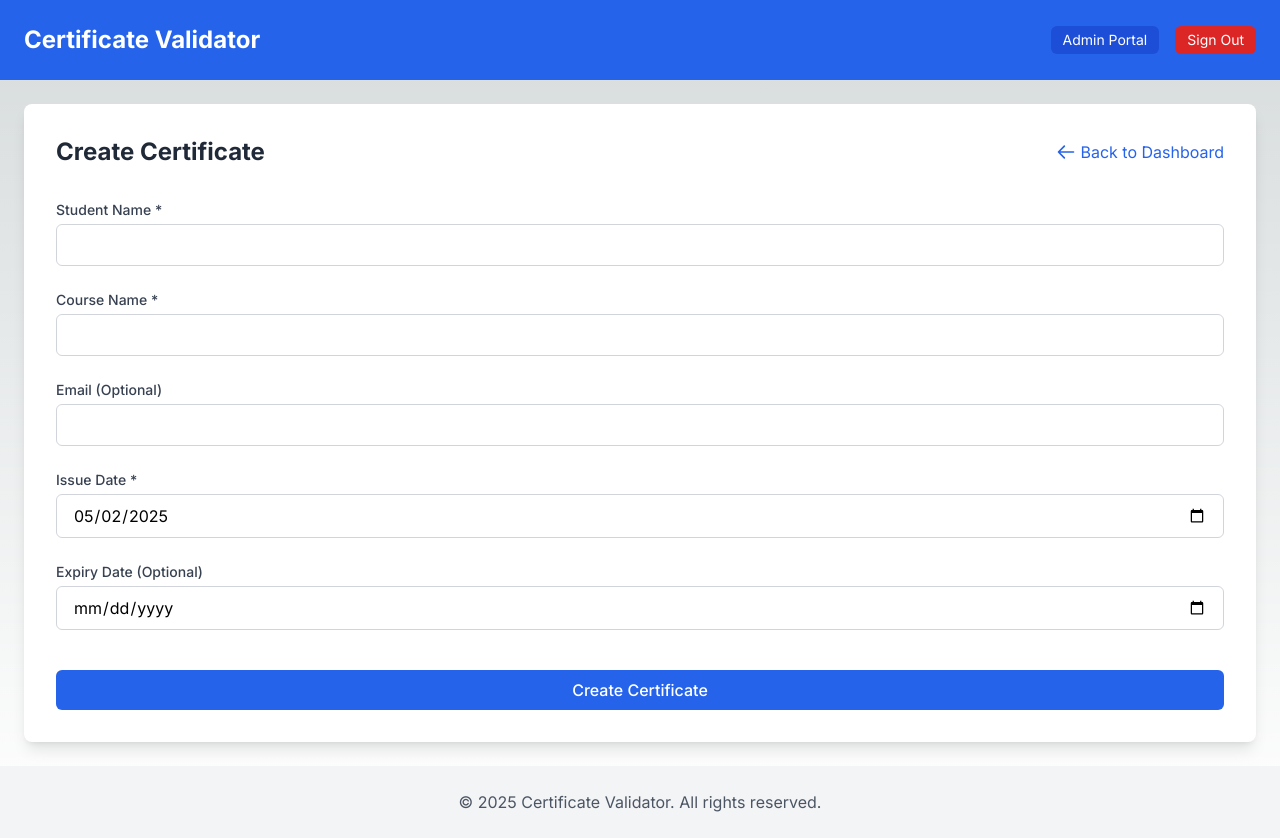
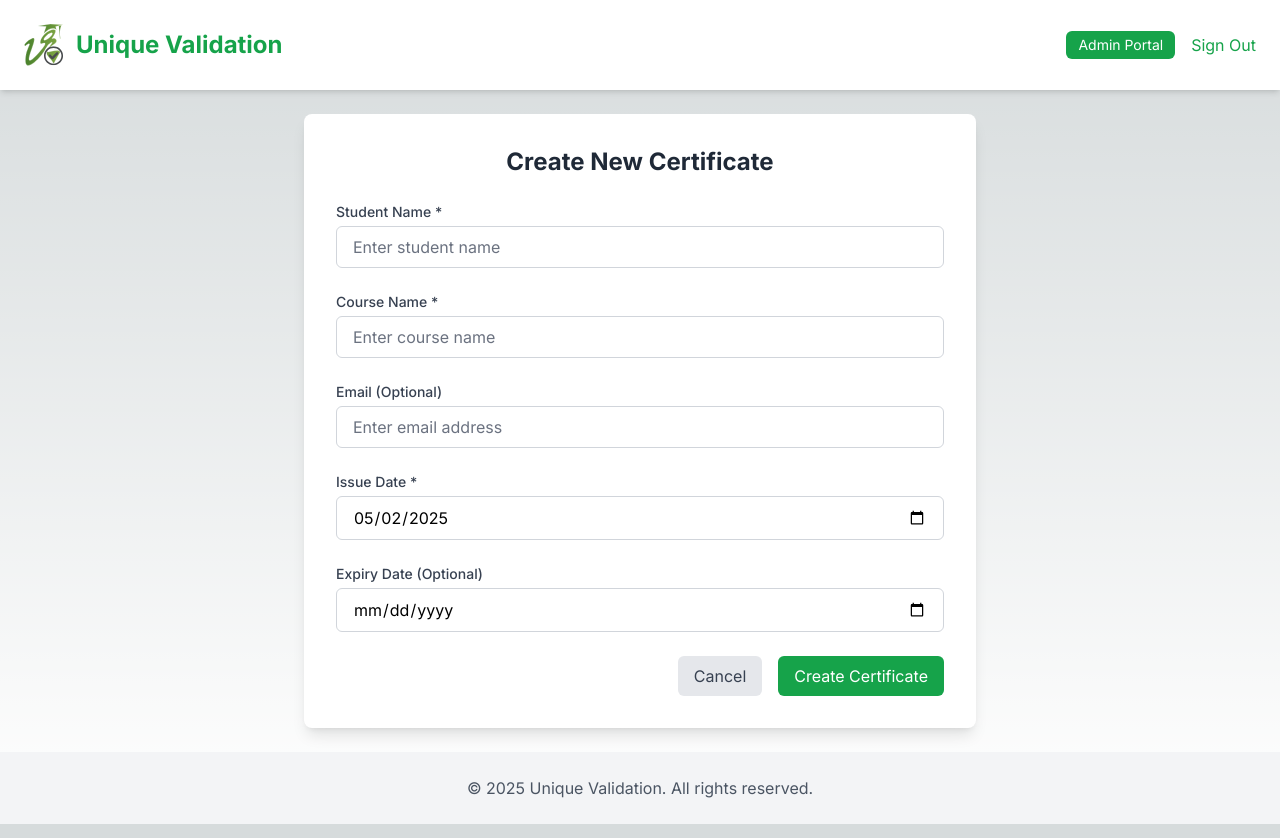
Before and after one commit to MRQ67/unique-validation-system, a Next.js app: page /admin/create in a window 1280 px wide. Built offline with nearby package versions, Linux system fonts and the light colour scheme; no server answers; sample sign-in values are in the browser's storage.

Commit message:
Fix certificate creation and validation issues

```diff
--- a/src/app/admin/create/page.tsx
+++ b/src/app/admin/create/page.tsx
@@ -7,6 +7,7 @@ import { useSession } from 'next-auth/react';
 import { useForm } from 'react-hook-form';
 import { z } from 'zod';
 import { zodResolver } from '@hookform/resolvers/zod';
+import Image from 'next/image';
 
 // Define the schema for certificate creation
 const certificateSchema = z.object({
@@ -53,7 +54,7 @@ export default function CreateCertificatePage() {
   if (status === 'loading') {
     return (
       <div className="min-h-screen flex items-center justify-center">
-        <div className="animate-spin rounded-full h-12 w-12 border-t-2 border-b-2 border-blue-500"></div>
+        <div className="animate-spin rounded-full h-12 w-12 border-t-2 border-b-2 border-green-500"></div>
       </div>
     );
   }
@@ -77,9 +78,15 @@ export default function CreateCertificatePage() {
         throw new Error(result.error || 'Failed to create certificate');
       }
 
+      // Check if certificateId exists in the response
+      if (!result.certificateId) {
+        throw new Error('Certificate ID not returned from server');
+      }
+
       // Redirect to the certificate detail page
       router.push(`/admin/certificate/${result.certificateId}`);
     } catch (err) {
+      console.error('Certificate creation error:', err);
       setError(err instanceof Error ? err.message : 'An unexpected error occurred');
       setIsSubmitting(false);
     }
@@ -87,19 +94,26 @@ export default function CreateCertificatePage() {
 
   return (
     <div className="min-h-screen flex flex-col">
-      <header className="bg-blue-600 text-white p-6">
+      <header className="bg-white shadow-md text-gray-800 p-6">
         <div className="container mx-auto flex justify-between items-center">
-          <Link href="/" className="text-2xl font-bold hover:text-blue-100 transition-colors">
-            Certificate Validator
+          <Link href="/admin" className="flex items-center hover:text-green-600 transition-colors">
+            <Image
+              src="/unique.svg"
+              alt="Unique Logo"
+              width={40}
+              height={40}
+              className="mr-3"
+            />
+            <span className="text-2xl font-bold text-green-600">Unique Validation</span>
           </Link>
           <div className="flex items-center space-x-4">
-            <span className="text-white bg-blue-700 px-3 py-1 rounded-md text-sm">Admin Portal</span>
+            <span className="text-white bg-green-600 px-3 py-1 rounded-md text-sm">Admin Portal</span>
             <button
               onClick={() => {
                 fetch('/api/auth/signout', { method: 'POST' })
                   .then(() => router.push('/login'));
               }}
-              className="text-white bg-red-600 px-3 py-1 rounded-md text-sm hover:bg-red-700"
+              className="text-green-600 hover:text-green-800 transition-colors"
             >
               Sign Out
             </button>
@@ -108,19 +122,8 @@ export default function CreateCertificatePage() {
       </header>
 
       <main className="flex-grow container mx-auto p-6">
-        <div className="bg-white rounded-lg shadow-lg p-8">
-          <div className="flex justify-between items-center mb-8">
-            <h2 className="text-2xl font-bold text-gray-800">Create Certificate</h2>
-            <Link
-              href="/admin"
-              className="text-blue-600 hover:text-blue-800 flex items-center"
-            >
-              <svg className="w-5 h-5 mr-1" fill="none" stroke="currentColor" viewBox="0 0 24 24" xmlns="http://www.w3.org/2000/svg">
-                <path strokeLinecap="round" strokeLinejoin="round" strokeWidth={2} d="M10 19l-7-7m0 0l7-7m-7 7h18" />
-              </svg>
-              Back to Dashboard
-            </Link>
-          </div>
+        <div className="max-w-2xl mx-auto bg-white rounded-lg shadow-lg p-8">
+          <h2 className="text-2xl font-bold mb-6 text-center text-gray-800">Create New Certificate</h2>
 
           {error && (
             <div className="bg-red-50 border border-red-200 text-red-700 px-4 py-3 rounded-md mb-6">
@@ -138,7 +141,8 @@ export default function CreateCertificatePage() {
                 id="studentName"
                 type="text"
                 {...register('studentName')}
-                className="w-full px-4 py-2 border border-gray-300 rounded-md focus:outline-none focus:ring-2 focus:ring-blue-500"
+                className="w-full px-4 py-2 border border-gray-300 rounded-md focus:outline-none focus:ring-2 focus:ring-green-500"
+                placeholder="Enter student name"
               />
               {errors.studentName && (
                 <p className="mt-1 text-sm text-red-600">{errors.studentName.message}</p>
@@ -153,7 +157,8 @@ export default function CreateCertificatePage() {
                 id="courseName"
                 type="text"
                 {...register('courseName')}
-                className="w-full px-4 py-2 border border-gray-300 rounded-md focus:outline-none focus:ring-2 focus:ring-blue-500"
+                className="w-full px-4 py-2 border border-gray-300 rounded-md focus:outline-none focus:ring-2 focus:ring-green-500"
+                placeholder="Enter course name"
               />
               {errors.courseName && (
                 <p className="mt-1 text-sm text-red-600">{errors.courseName.message}</p>
@@ -168,7 +173,8 @@ export default function CreateCertificatePage() {
                 id="email"
                 type="email"
                 {...register('email')}
-                className="w-full px-4 py-2 border border-gray-300 rounded-md focus:outline-none focus:ring-2 focus:ring-blue-500"
+                className="w-full px-4 py-2 border border-gray-300 rounded-md focus:outline-none focus:ring-2 focus:ring-green-500"
+                placeholder="Enter email address"
               />
               {errors.email && (
                 <p className="mt-1 text-sm text-red-600">{errors.email.message}</p>
@@ -183,7 +189,7 @@ export default function CreateCertificatePage() {
                 id="issueDate"
                 type="date"
                 {...register('issueDate')}
-                className="w-full px-4 py-2 border border-gray-300 rounded-md focus:outline-none focus:ring-2 focus:ring-blue-500"
+                className="w-full px-4 py-2 border border-gray-300 rounded-md focus:outline-none focus:ring-2 focus:ring-green-500"
               />
               {errors.issueDate && (
                 <p className="mt-1 text-sm text-red-600">{errors.issueDate.message}</p>
@@ -198,18 +204,24 @@ export default function CreateCertificatePage() {
                 id="expiryDate"
                 type="date"
                 {...register('expiryDate')}
-                className="w-full px-4 py-2 border border-gray-300 rounded-md focus:outline-none focus:ring-2 focus:ring-blue-500"
+                className="w-full px-4 py-2 border border-gray-300 rounded-md focus:outline-none focus:ring-2 focus:ring-green-500"
               />
               {errors.expiryDate && (
                 <p className="mt-1 text-sm text-red-600">{errors.expiryDate.message}</p>
               )}
             </div>
 
-            <div className="pt-4">
+            <div className="flex justify-end space-x-4">
+              <Link
+                href="/admin"
+                className="px-4 py-2 bg-gray-200 text-gray-700 rounded-md hover:bg-gray-300 transition-colors"
+              >
+                Cancel
+              </Link>
               <button
                 type="submit"
                 disabled={isSubmitting}
-                className="w-full bg-blue-600 text-white px-4 py-2 rounded-md font-medium hover:bg-blue-700 transition-colors disabled:opacity-70"
+                className="px-4 py-2 bg-green-600 text-white rounded-md hover:bg-green-700 transition-colors disabled:opacity-50"
               >
                 {isSubmitting ? 'Creating...' : 'Create Certificate'}
               </button>
@@ -220,7 +232,7 @@ export default function CreateCertificatePage() {
 
       <footer className="bg-gray-100 p-6 text-center text-gray-600">
         <div className="container mx-auto">
-          <p>&copy; {new Date().getFullYear()} Certificate Validator. All rights reserved.</p>
+          <p>&copy; {new Date().getFullYear()} Unique Validation. All rights reserved.</p>
         </div>
       </footer>
     </div>
--- a/src/app/api/certificates/create/route.ts
+++ b/src/app/api/certificates/create/route.ts
@@ -7,8 +7,8 @@ const certificateSchema = z.object({
   studentName: z.string().min(1, "Student name is required"),
   courseName: z.string().min(1, "Course name is required"),
   issueDate: z.string().regex(/^\d{4}-\d{2}-\d{2}$/, "Issue date must be in YYYY-MM-DD format"),
-  expiryDate: z.string().regex(/^\d{4}-\d{2}-\d{2}$/, "Expiry date must be in YYYY-MM-DD format").optional(),
-  email: z.string().email("Invalid email address").optional(),
+  expiryDate: z.string().regex(/^\d{4}-\d{2}-\d{2}$/, "Expiry date must be in YYYY-MM-DD format").optional().or(z.literal('')),
+  email: z.string().email("Invalid email address").optional().or(z.literal('')),
   status: z.enum(["valid", "revoked", "expired"]).default("valid")
 });
 
@@ -26,11 +26,20 @@ export async function POST(request: NextRequest) {
       );
     }
 
+    // Process the data before creating the certificate
+    const certificateData = {
+      ...result.data,
+      // Remove empty strings for optional fields
+      email: result.data.email || undefined,
+      expiryDate: result.data.expiryDate || undefined
+    };
+
     // Create the certificate
-    const certificate = await db.createCertificate(result.data);
+    const certificate = await db.createCertificate(certificateData);
 
     return NextResponse.json({
       message: 'Certificate created successfully',
+      certificateId: certificate.certificateId,
       certificate
     }, { status: 201 });
   } catch (error) {
```
